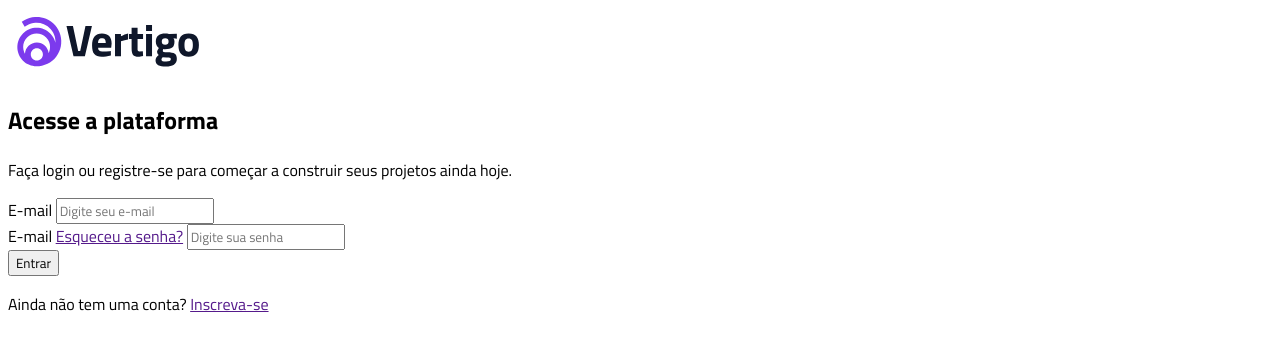
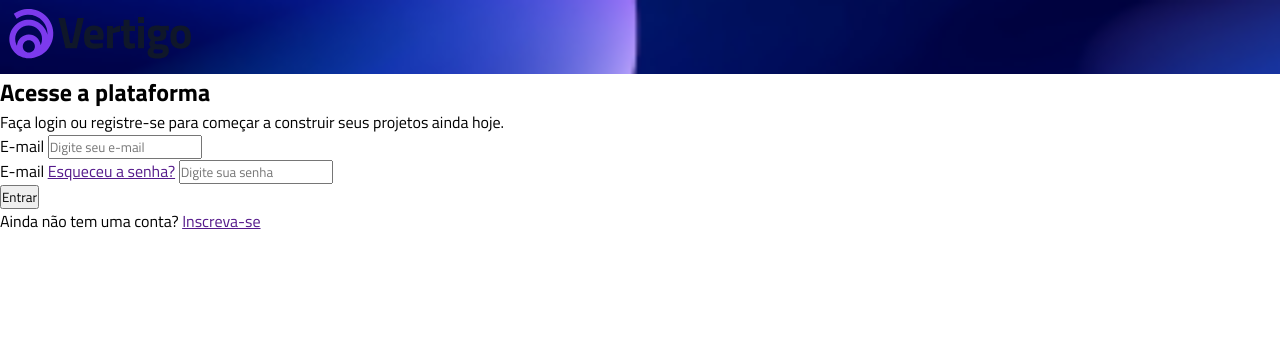
Before and after one commit to Lsmr1/projeto-vertigo, a plain HTML site: page index.html in a window 1280 px wide. Drawn offline with Linux system fonts and the light colour scheme.

Commit message:
atualização - imagem de fundo do header

```diff
--- a/style.css
+++ b/style.css
@@ -1,3 +1,11 @@
 * {
+    margin: 0;
+    padding: 0;
+    box-sizing: border-box;
     font-family: 'Titillium Web', sans-serif;
 }
+
+header {
+    background-image: url(./img/bg-mobile.png);
+    background-size: cover;
+}
```
